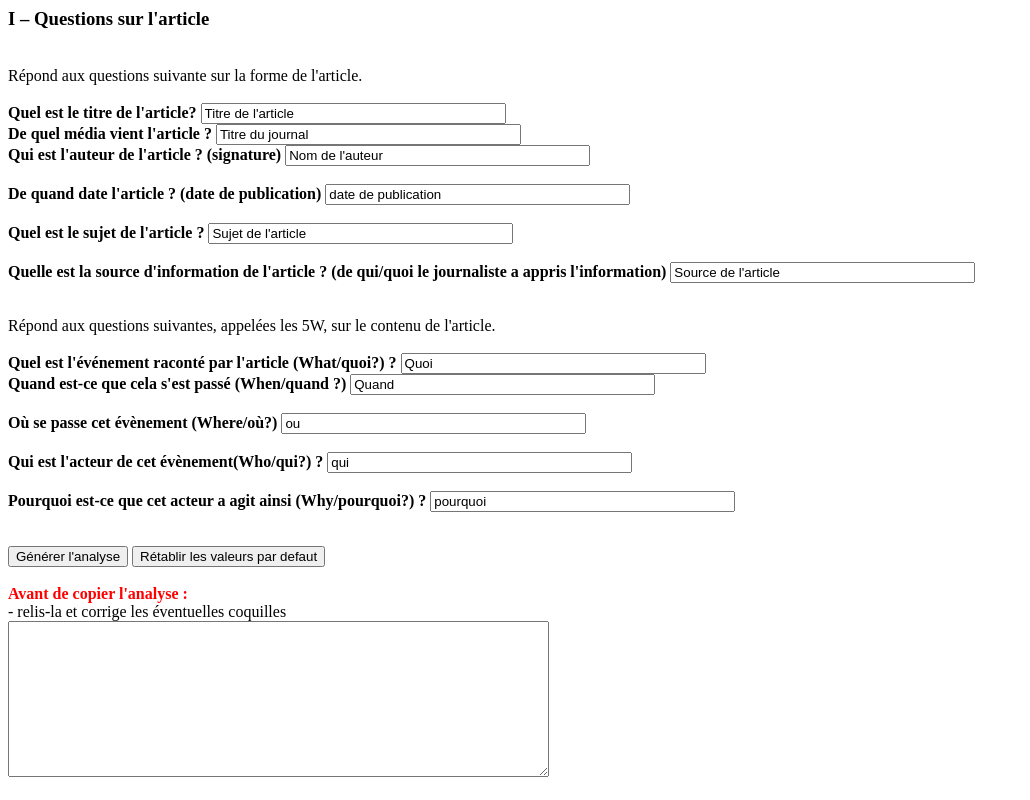
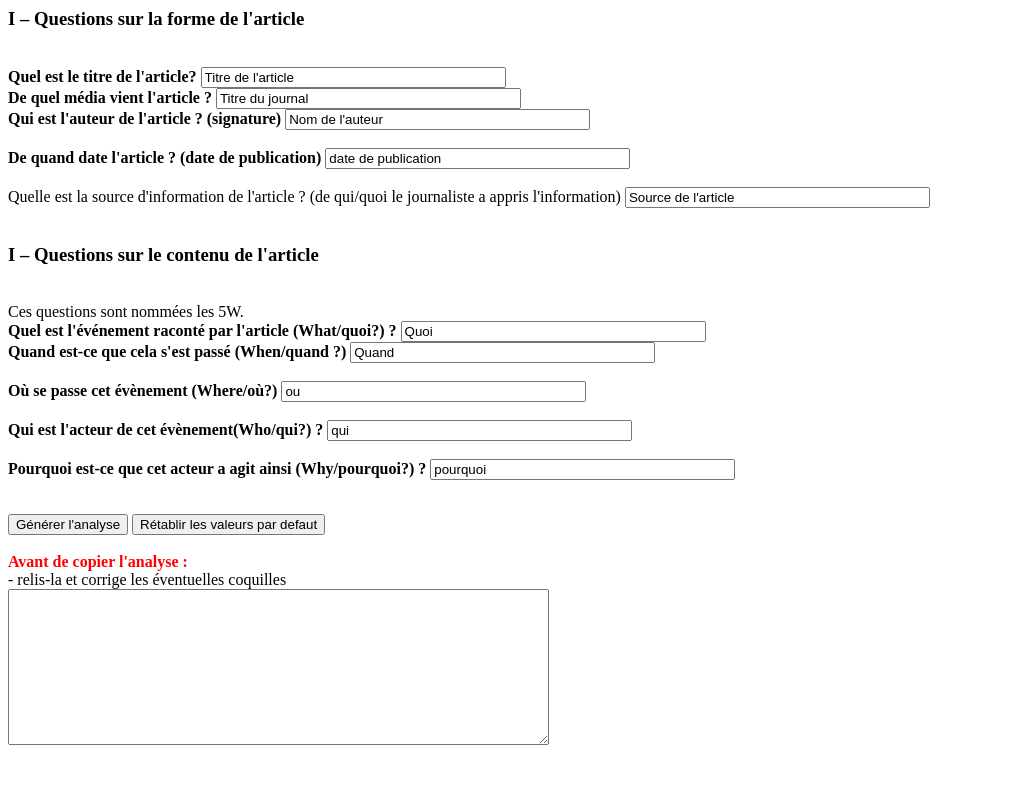
Before and after one commit to camprofdoc/code, a plain HTML site: page index.html in a window 1280 px wide. Shown: the whole page, without its empty margins (0-1030 px from the left). Drawn offline with Linux system fonts and the light colour scheme.

Commit message:
Update index.html

```diff
--- a/index.html
+++ b/index.html
@@ -1,10 +1,8 @@
 <meta content="text/html; charset=UTF-8" http-equiv="Content-Type" />
 
-<h3><b>I – Questions sur l'article </b></h3>
+<h3><b>I – Questions sur la forme de l'article </b></h3>
 <br />
 
-Répond aux questions suivante sur la forme de l'article.
-<br /><br />
 <form name="titre">
         <b> Quel est le titre de l'article?</b>
         <input size="35" value="Titre de l'article" id="txt_titre" type="text" /><br />
@@ -14,15 +12,16 @@ Répond aux questions suivante sur la forme de l'article.
         <input size="35" value="Nom de l'auteur" id="txt_auteur" type="text" />
         <br /><br />
         <b>De quand date l'article ? (date de publication) </b>
-        <input size="35" value="date de publication" id="txt_date" type="text" /><br /><br />
-        <b> Quel est le sujet de l'article ?</b>
-        <input size="35" value="Sujet de l'article" id="txt_sujet" type="text" /><br /><br />
+        <input size="35" value="date de publication" id="txt_date" type="text" /><br /><br /
         <b> Quelle est la source d'information de l'article ? (de qui/quoi le journaliste a appris l'information)</b>
         <input size="35" value="Source de l'article" id="txt_source" type="text" /><br /><br />
   </form>
 
-Répond aux questions suivantes, appelées les 5W, sur le contenu de l'article.
-<br /><br />
+
+<h3><b>I – Questions sur le contenu de l'article </b></h3>
+<br />
+
+Ces questions sont nommées les 5W.
 
 <form name="5W">
         <b> Quel est l'événement raconté par l'article (What/quoi?) ?</b>
```
